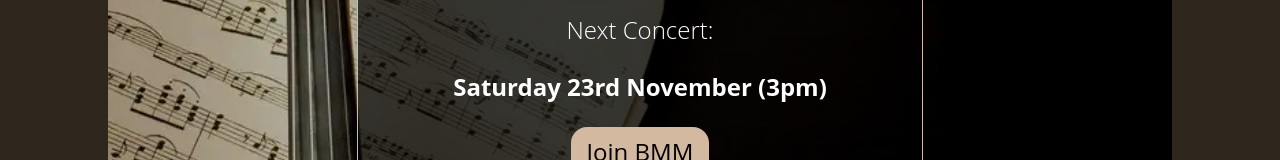
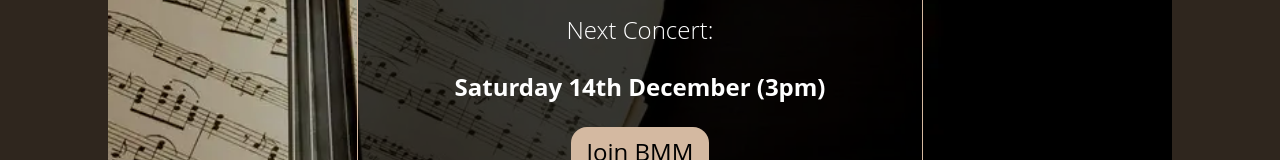
Before and after one commit to silkster87/react-bmm-website, a React (Create React App) app: page / in a window 1280 px wide. Shown: the part 412-572 px from the top of the page. Built offline with nearby package versions, Linux system fonts and the light colour scheme; no server answers.

Commit message:
Update: December concert

```diff
--- a/src/components/Banner.tsx
+++ b/src/components/Banner.tsx
@@ -24,7 +24,7 @@ export const Banner = () => {
         <p className="smallprint">80th Season</p>
         <p className="smallprint">Next Concert:</p>
         <p className="smallprint">
-          <strong>Saturday 23rd November (3pm)</strong>
+          <strong>Saturday 14th December (3pm)</strong>
         </p>
         <div className="btn-container">
           <button className="join-bmm-btn">
```
